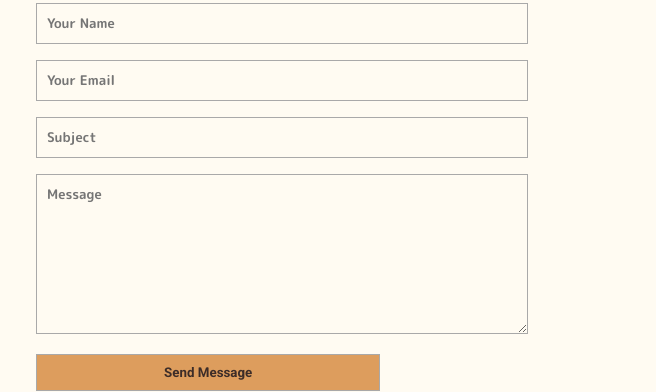
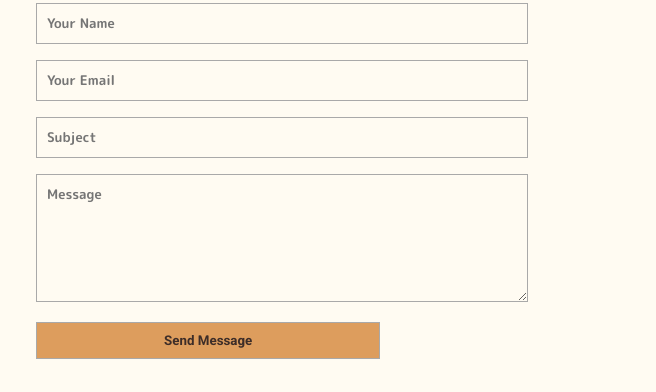
Before and after one commit to A7med1922/coffee-cup, a plain HTML site: page contact.html in a window 1280 px wide. Shown: the part 968-1360 px from the top of the page, 624-1280 px from the left. Drawn offline with Linux system fonts and the light colour scheme.

Commit message:
Update style.css

```diff
--- a/css/style.css
+++ b/css/style.css
@@ -894,9 +894,9 @@ footer .bg-color2 .img_bottom img{
 }
 .contact .us .feedback form div textarea{
     max-width: 100%;
-    height: 20vh;
-    min-height: 10vh;
+    min-height: 16vh;
     max-height: 40vh;
+    min-width: 100%;
 }
 .arrows{
     display: flex;
```
